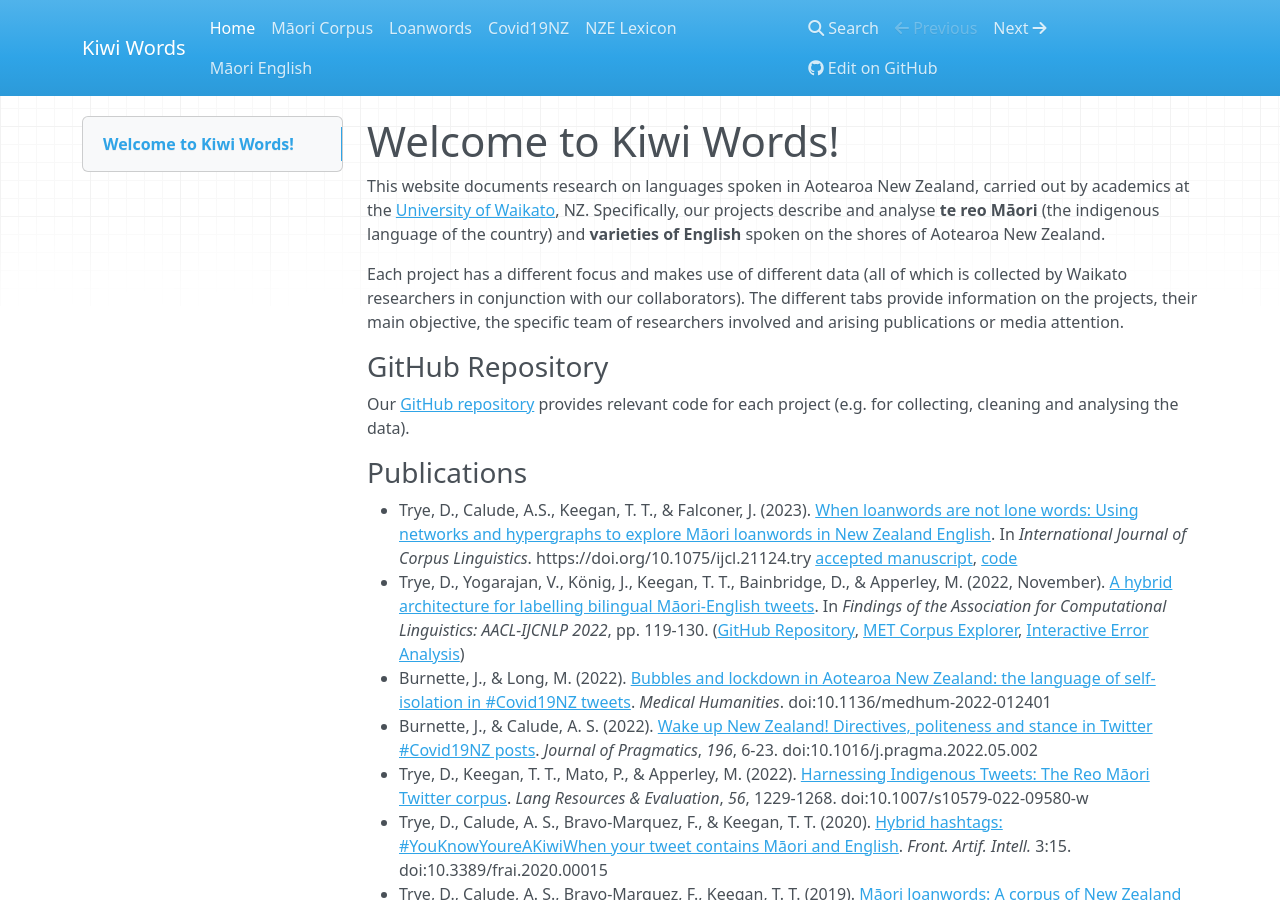
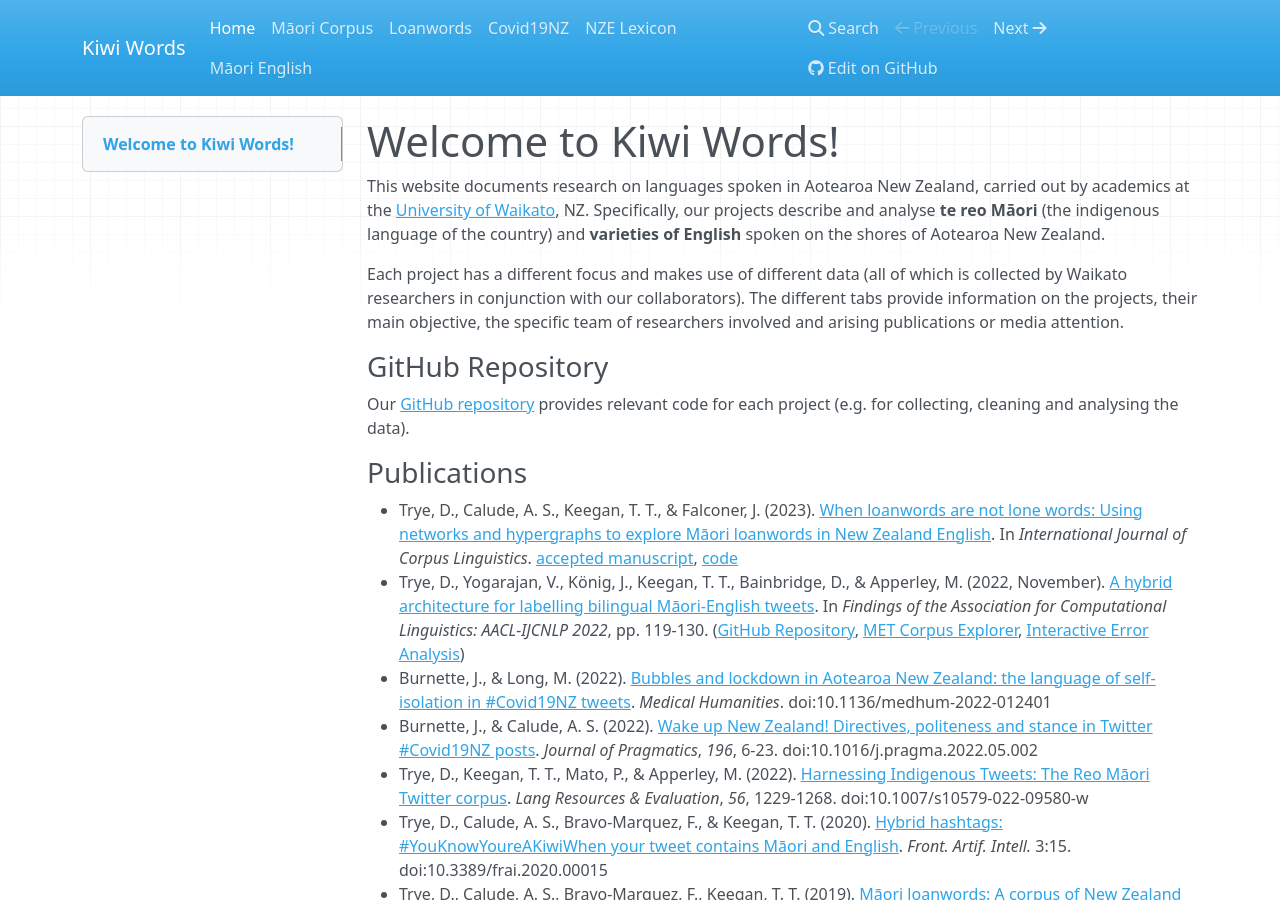
Before and after one commit to Waikato/kiwiwords, an MkDocs documentation site: the page built from docs/index.md, in a window 1280 px wide and 900 px high. Built offline with MkDocs 1.6.1, drawn with Linux system fonts in a browser that asks for light colours; nearby versions of some CDN libraries; part of the change alters nothing that is shown.

Commit message:
Update index.md

```diff
--- a/docs/index.md
+++ b/docs/index.md
@@ -10,7 +10,7 @@ Our [GitHub repository](https://github.com/Waikato/kiwiwords/) provides relevant
 
 ### Publications
 
-- Trye, D., Calude, A.S., Keegan, T. T., & Falconer, J. (2023). [When loanwords are not lone words: Using networks and hypergraphs to explore Māori loanwords in New Zealand English](https://www.jbe-platform.com/content/journals/10.1075/ijcl.21124.try). In *International Journal of Corpus Linguistics*. https://doi.org/10.1075/ijcl.21124.try [accepted manuscript](XXX), [code](https://github.com/Waikato/kiwiwords/tree/master/loanword_networks)
+- Trye, D., Calude, A. S., Keegan, T. T., & Falconer, J. (2023). [When loanwords are not lone words: Using networks and hypergraphs to explore Māori loanwords in New Zealand English](https://www.jbe-platform.com/content/journals/10.1075/ijcl.21124.try). In *International Journal of Corpus Linguistics*. [accepted manuscript](XXX), [code](https://github.com/Waikato/kiwiwords/tree/master/loanword_networks)
 - Trye, D., Yogarajan, V., König, J., Keegan, T. T., Bainbridge, D., & Apperley, M. (2022, November). [A hybrid architecture for labelling bilingual Māori-English tweets](https://www.dropbox.com/s/7n1t2urmsjynx3i/findings.pdf?dl=0). In *Findings of the Association for Computational Linguistics: AACL-IJCNLP 2022*, pp. 119-130. ([GitHub Repository](https://github.com/bilingual-MET/hybrid), [MET Corpus Explorer](https://bilingual-met.github.io/hybrid), [Interactive Error Analysis](https://bilingual-met.github.io/hybrid/sample))
 - Burnette, J., & Long, M. (2022). [Bubbles and lockdown in Aotearoa New Zealand: the language of self-isolation in #Covid19NZ tweets](https://mh.bmj.com/content/early/2022/07/27/medhum-2022-012401). *Medical Humanities*. doi:10.1136/medhum-2022-012401
 - Burnette, J., & Calude, A. S. (2022). [Wake up New Zealand! Directives, politeness and stance in Twitter #Covid19NZ posts](https://www.sciencedirect.com/science/article/abs/pii/S0378216622001266). *Journal of Pragmatics*, *196*, 6-23. doi:10.1016/j.pragma.2022.05.002
```
